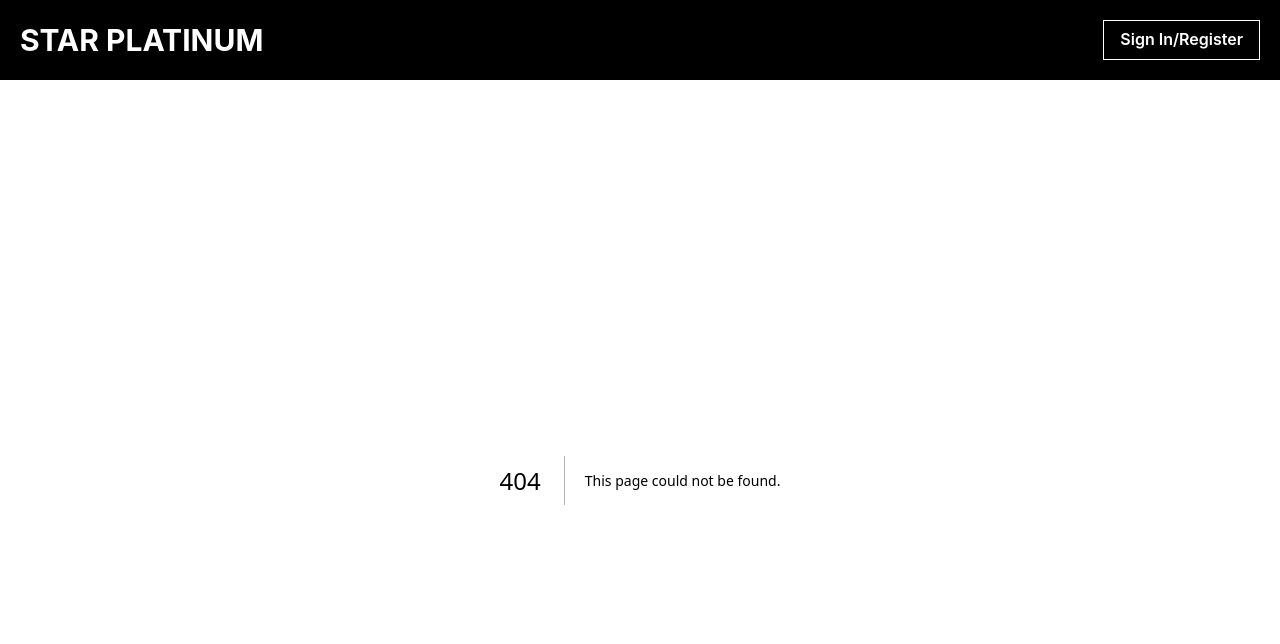
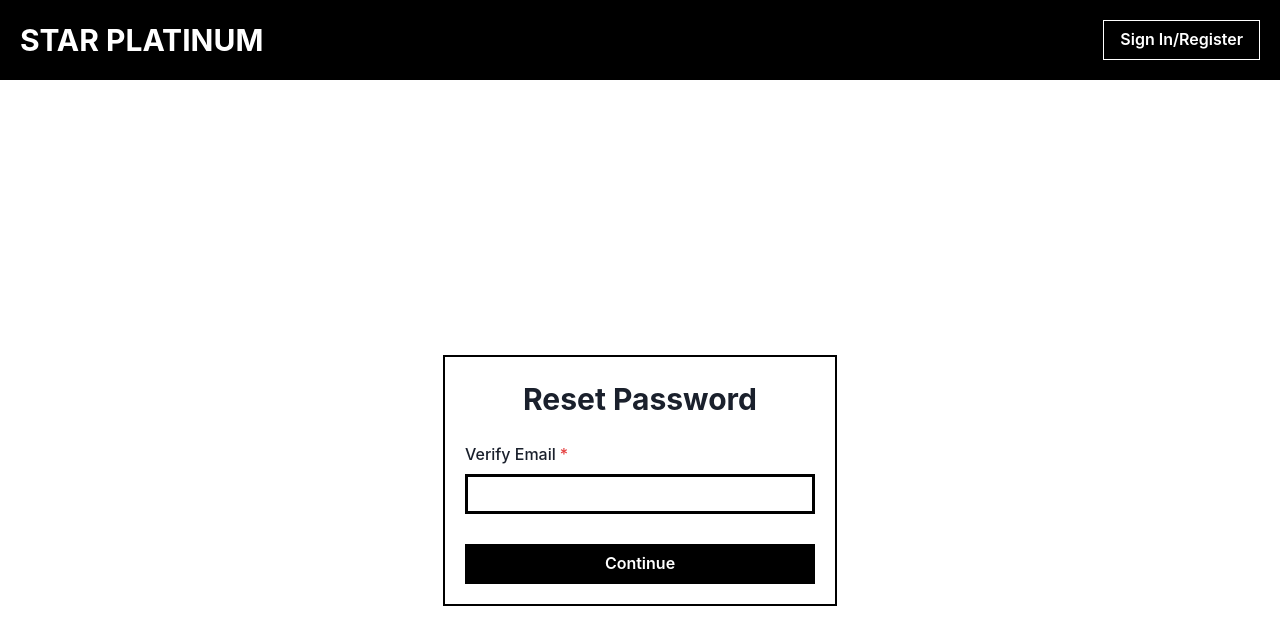
Before and after one commit to Dev-Akashili/star-platinum, a Next.js app in the folder frontend/: page /auth/reset-password in a window 1280 px wide. Before the commit this address had no page. Shown: the top 644 px of the page. Built offline with nearby package versions, Linux system fonts and the light colour scheme.

Commit message:
feat: add password reset form ui

```diff
--- a/frontend/app/auth/register/page.tsx
+++ b/frontend/app/auth/register/page.tsx
@@ -3,7 +3,7 @@
 import FormButton from "@/components/forms/FormButton";
 import FormInput from "@/components/forms/FormInput";
 import FormLayout from "@/components/forms/FormLayout";
-import { Box, Stack, Text } from "@chakra-ui/react";
+import { Stack, Text } from "@chakra-ui/react";
 import { useState } from "react";
 import VerifyEmail from "../verify-email";
 import FormLink from "@/components/forms/FormLink";
--- /dev/null
+++ b/frontend/app/auth/reset-password/page.tsx
@@ -0,0 +1,35 @@
+"use client";
+
+import FormLayout from "@/components/forms/FormLayout";
+import { useState } from "react";
+import VerifyEmail from "../verify-email";
+import FormInput from "@/components/forms/FormInput";
+import FormButton from "@/components/forms/FormButton";
+
+export default function ResetPassword() {
+  const [isEmailVerified, setEmailVerified] = useState<boolean>(false);
+
+  return (
+    <FormLayout name="Reset Password">
+      {!isEmailVerified ? (
+        <VerifyEmail />
+      ) : (
+        <>
+          <FormInput
+            isRequired={true}
+            label="New Password"
+            name="password"
+            type="password"
+          />
+          <FormInput
+            isRequired={true}
+            label="Confirm Password"
+            name="confirmPassword"
+            type="password"
+          />
+          <FormButton name="Reset Passssword" />
+        </>
+      )}
+    </FormLayout>
+  );
+}
--- a/frontend/app/auth/sign-in/page.tsx
+++ b/frontend/app/auth/sign-in/page.tsx
@@ -2,7 +2,7 @@ import FormButton from "@/components/forms/FormButton";
 import FormInput from "@/components/forms/FormInput";
 import FormLayout from "@/components/forms/FormLayout";
 import FormLink from "@/components/forms/FormLink";
-import { Box, Button } from "@chakra-ui/react";
+import { Box } from "@chakra-ui/react";
 
 export default function SignIn() {
   return (
@@ -14,7 +14,7 @@ export default function SignIn() {
         name="password"
         type="password"
       />
-      <FormLink name="Forgot password?" to="/" />
+      <FormLink name="Forgot password?" to="/auth/reset-password" />
       <FormButton name="Sign In" />
       <Box textAlign="center" m="20px 0px 10px 0px">
         <FormLink name="Register" to="/auth/register" />
--- a/frontend/app/auth/verify-email.tsx
+++ b/frontend/app/auth/verify-email.tsx
@@ -10,7 +10,7 @@ export default function VerifyEmail() {
         name="email"
         type="email"
       />
-      <FormButton name="Continue" type="button" />
+      <FormButton name="Continue" />
     </>
   );
 }
```
